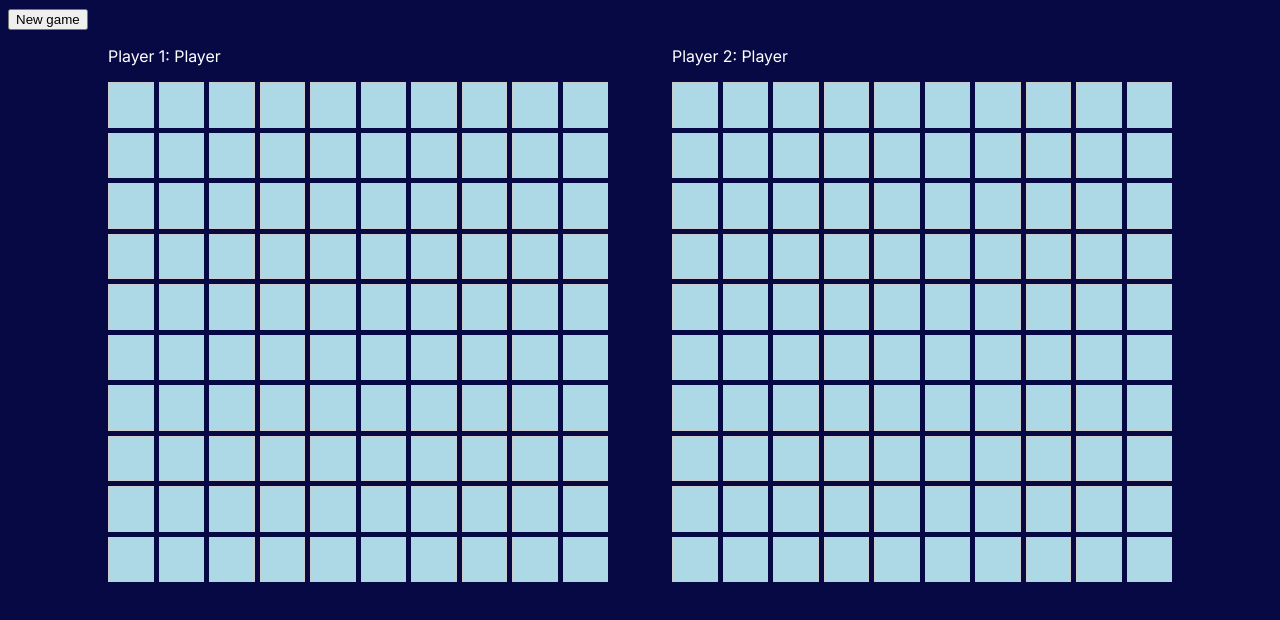
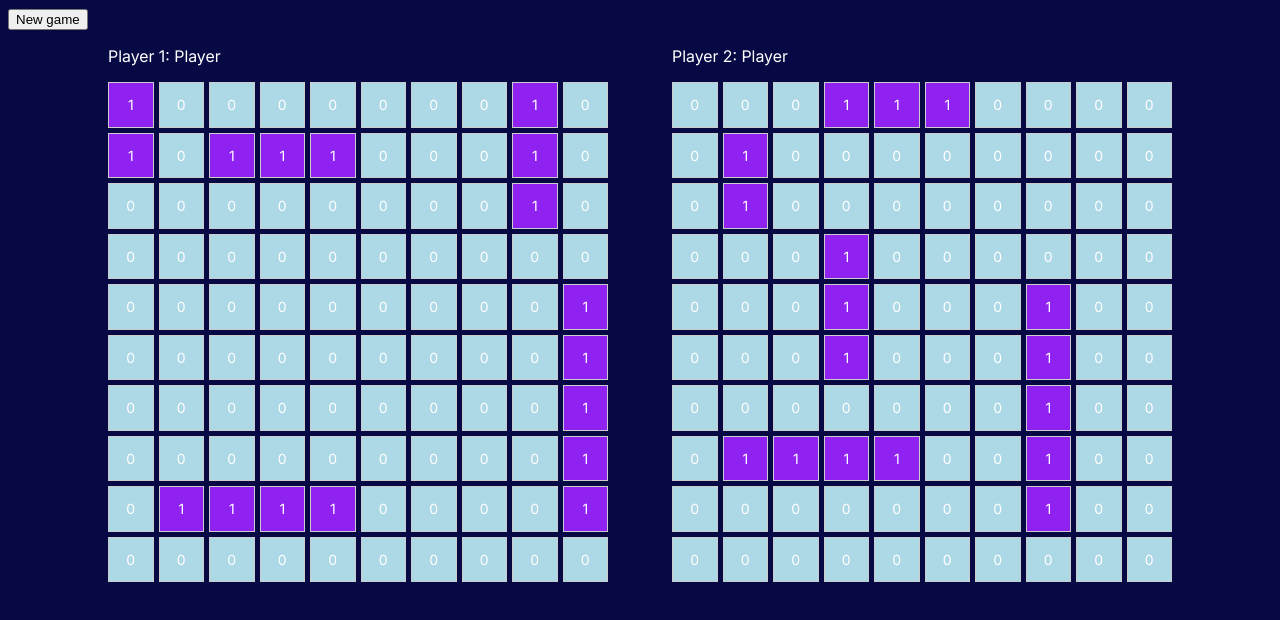
Before and after one commit to hansojuhan/JS-Battleship, a website built with webpack: page src/index.html in a window 1280 px wide. Built offline with nearby package versions, Linux system fonts and the light colour scheme.

Commit message:
Add style for cells containing ships

```diff
--- a/src/css/styles.css
+++ b/src/css/styles.css
@@ -52,3 +52,7 @@ body {
 
   gap: 4rem;
 }
+
+.ship {
+  background-color:#9022f1;
+}
--- a/src/index.js
+++ b/src/index.js
@@ -46,12 +46,12 @@ window.onload = () => {
     newGameModal.close();
   });
 
+  populateTestData();
 
   renderGameBoard(1);
   renderGameBoard(2);
   renderPlayerNames();
 
-  populateTestData();
 }
 
 // Main game flow
--- a/src/js/dom.js
+++ b/src/js/dom.js
@@ -4,23 +4,32 @@ const GameState = require("./gamestate");
 
 /************************  Functions  ************************/
 // Clears and rerenders the board based on player number
-export function renderGameBoard(player) {
+export function renderGameBoard(playerNumber) {
   // Clear content first
-  let content = document.getElementById(`content-player-${player}`);
+  let content = document.getElementById(`content-player-${playerNumber}`);
   content.innerHTML = '';
 
   // Container div
   const container = document.createElement('div');
   container.classList.add(`board-container`);
-  container.id = `board-container-${player}`;
+  container.id = `board-container-${playerNumber}`;
   // 10x10 grid
   for (let x = 0; x < 10; x++) {
     for (let y = 0; y < 10; y++) {
 
       const boardCell = document.createElement('div');
       boardCell.classList.add('board-cell');
-      boardCell.id = `cell-${player}-${x}-${y}`;
+      boardCell.id = `cell-${playerNumber}-${x}-${y}`;
       container.append(boardCell);
+
+      // Set value for the cell
+      const cellValue = GameState.getPlayerBoard(playerNumber)[x][y];
+      boardCell.innerText = cellValue;
+      // Apply styles if there is a ship
+      if (cellValue == 1) {
+        boardCell.classList.add('ship');
+      }
+
 
     }
   }
```
